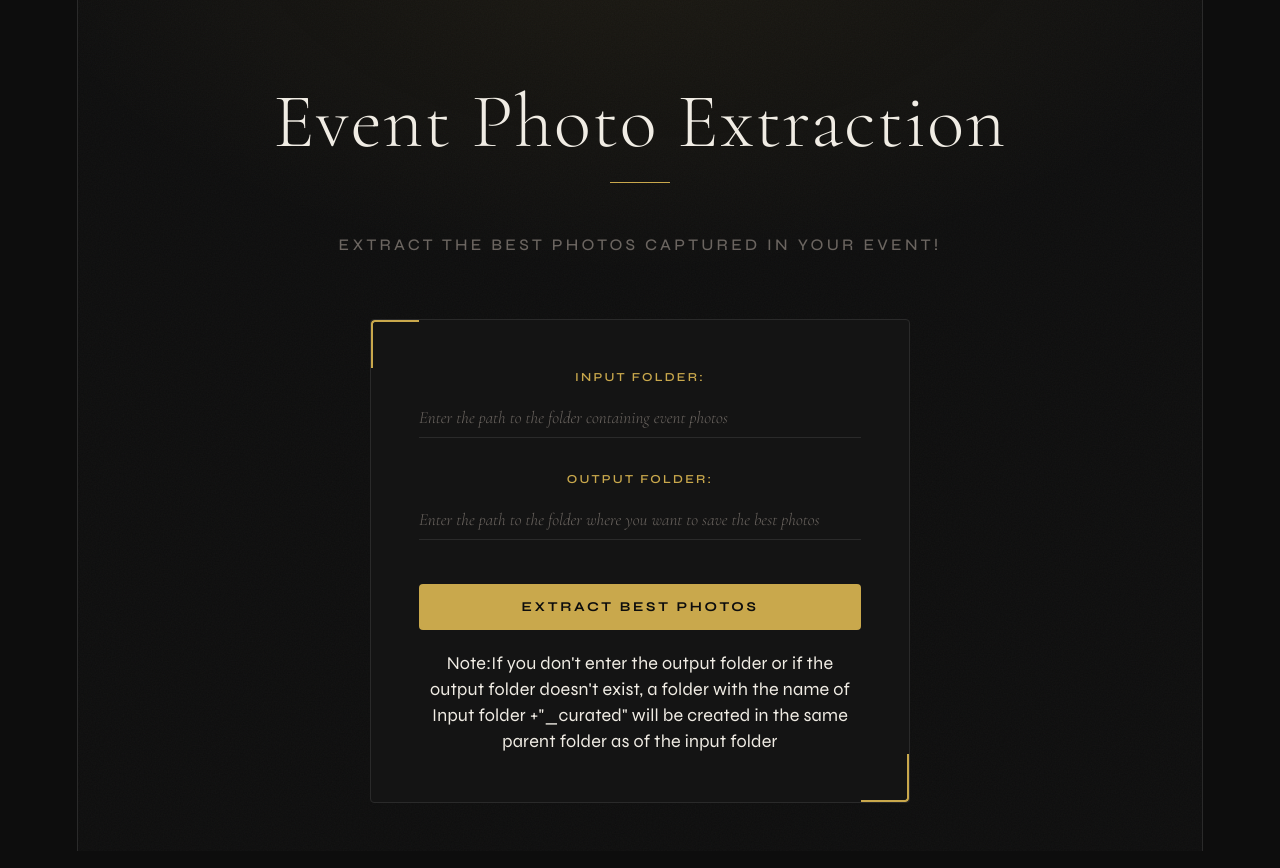
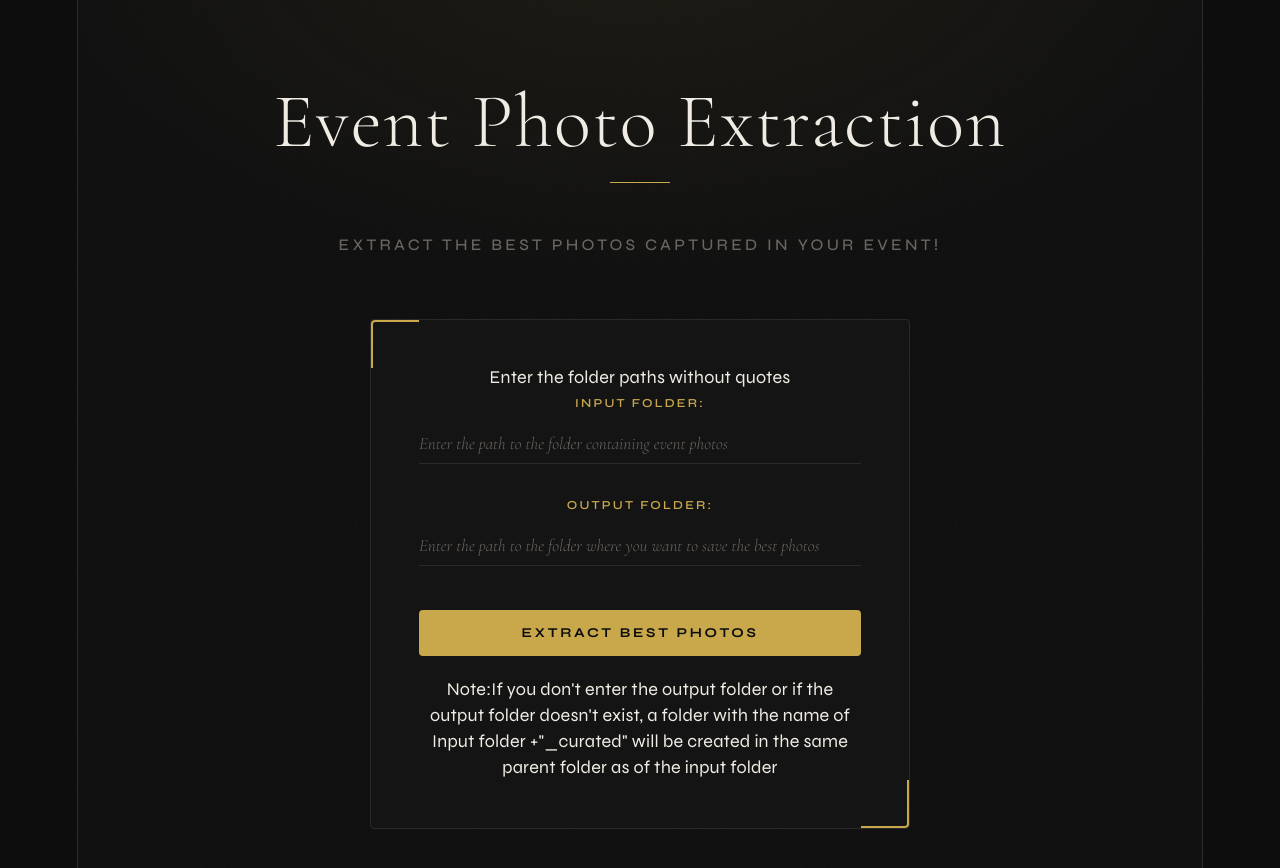
Before and after one commit to anish-git-05/EventPhotoExtractor, a React (Vite) app in the folder Client/: page / in a window 1280 px wide. Shown: the top 868 px of the page. Built offline with nearby package versions, Linux system fonts and the light colour scheme.

Commit message:
Added user instructions

```diff
--- a/Client/src/Components/Home.jsx
+++ b/Client/src/Components/Home.jsx
@@ -32,6 +32,7 @@ function Home(){
                 <h2>Extract the best photos captured in your event!</h2>
             </div>
             <div className='filepath'>
+                <p>Enter the folder paths without quotes</p>
                 <form onSubmit={handleSubmit}>
                     <label htmlFor='path'>Input Folder:</label>
                     <input type='text' id='path' name='path' required placeholder='Enter the path to the folder containing event photos'/>
```
